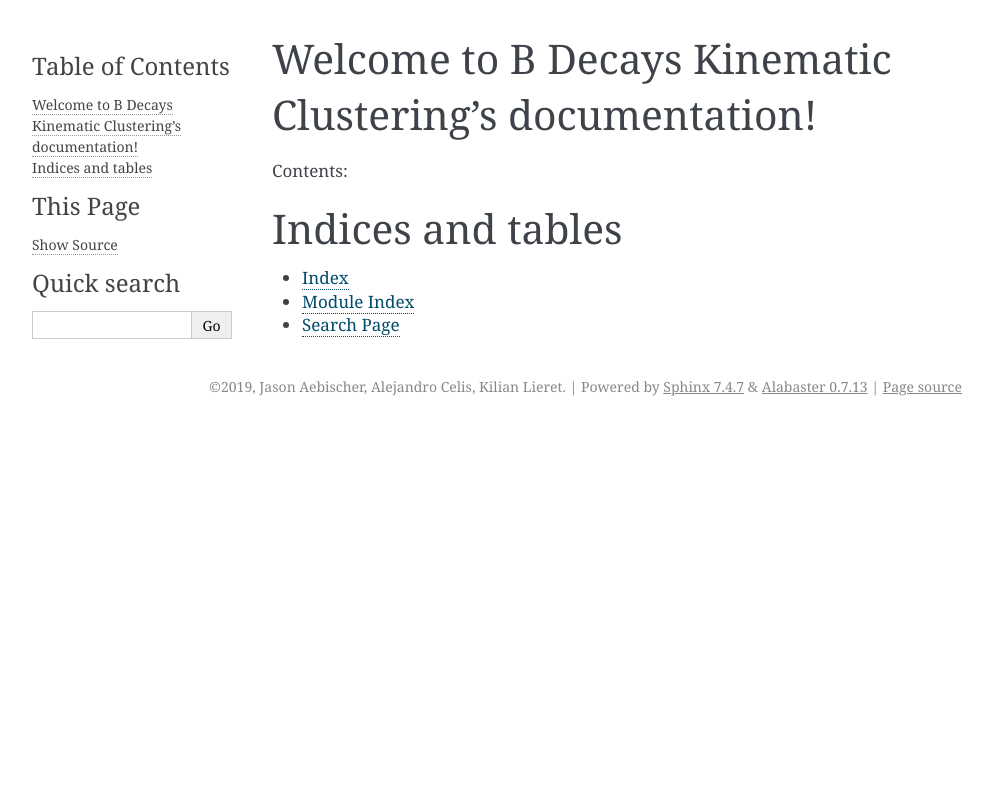
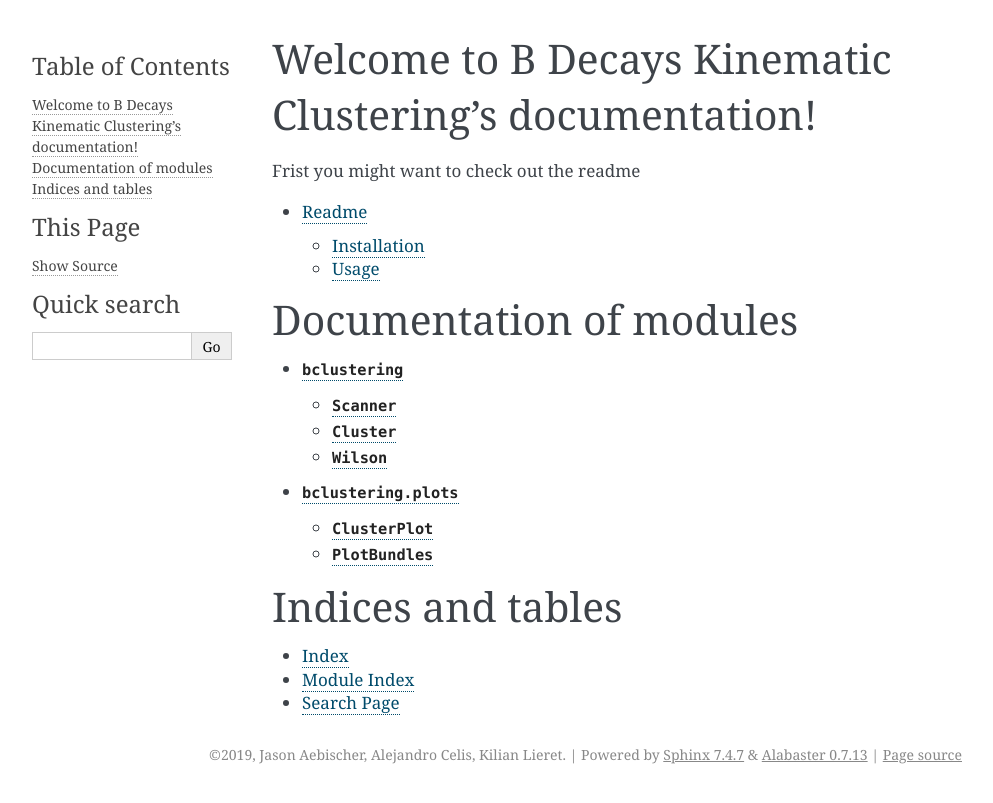
Before and after one commit to clusterking/clusterking, a Sphinx documentation site: the page built from doc/index.rst, in a window 1280 px wide. Shown: the top 803 px of the page, without its empty margins (148-1141 px from the left). Built offline with Sphinx 7.4.7, drawn with Linux system fonts in a browser that asks for light colours.

Commit message:
update documentation

```diff
--- a/README.rst
+++ b/README.rst
@@ -10,7 +10,7 @@ Clustering of B to D tau nu kinematical shapes
    :target: https://bclustering.readthedocs.io/en/latest/
    :alt: Documentation Status
 
-
+.. start-body
 
 Installation
 ------------
@@ -77,3 +77,5 @@ Furthermore, a dendrogram is produced automatically and saved at
 .. figure:: https://raw.githubusercontent.com/celis/B_decays_clustering/master/readme_assets/quick_dend.png?raw=true)
     :alt: Dendrogram
     :align: center
+
+.. end-body
--- a/doc/index.rst
+++ b/doc/index.rst
@@ -6,12 +6,21 @@
 Welcome to B Decays Kinematic Clustering's documentation!
 =========================================================
 
-Contents:
+Frist you might want to check out the readme
 
 .. toctree::
-   :maxdepth: 2
+  :maxdepth: 2
 
+  readme
 
+Documentation of modules
+========================
+
+.. toctree::
+  :maxdepth: 2
+
+  bclustering
+  bclustering.plots
 
 Indices and tables
 ==================
--- /dev/null
+++ b/doc/readme.rst
@@ -0,0 +1,6 @@
+Readme
+======
+
+.. include:: ../README.rst
+   :start-after: start-body
+   :end-before: end-body
```
Also changed, not shown: README.md (deleted, +0 -57 lines), doc/bclustering.plots.rst (added, +18 -0 lines), doc/bclustering.rst (added, +26 -0 lines), 1 other file.
